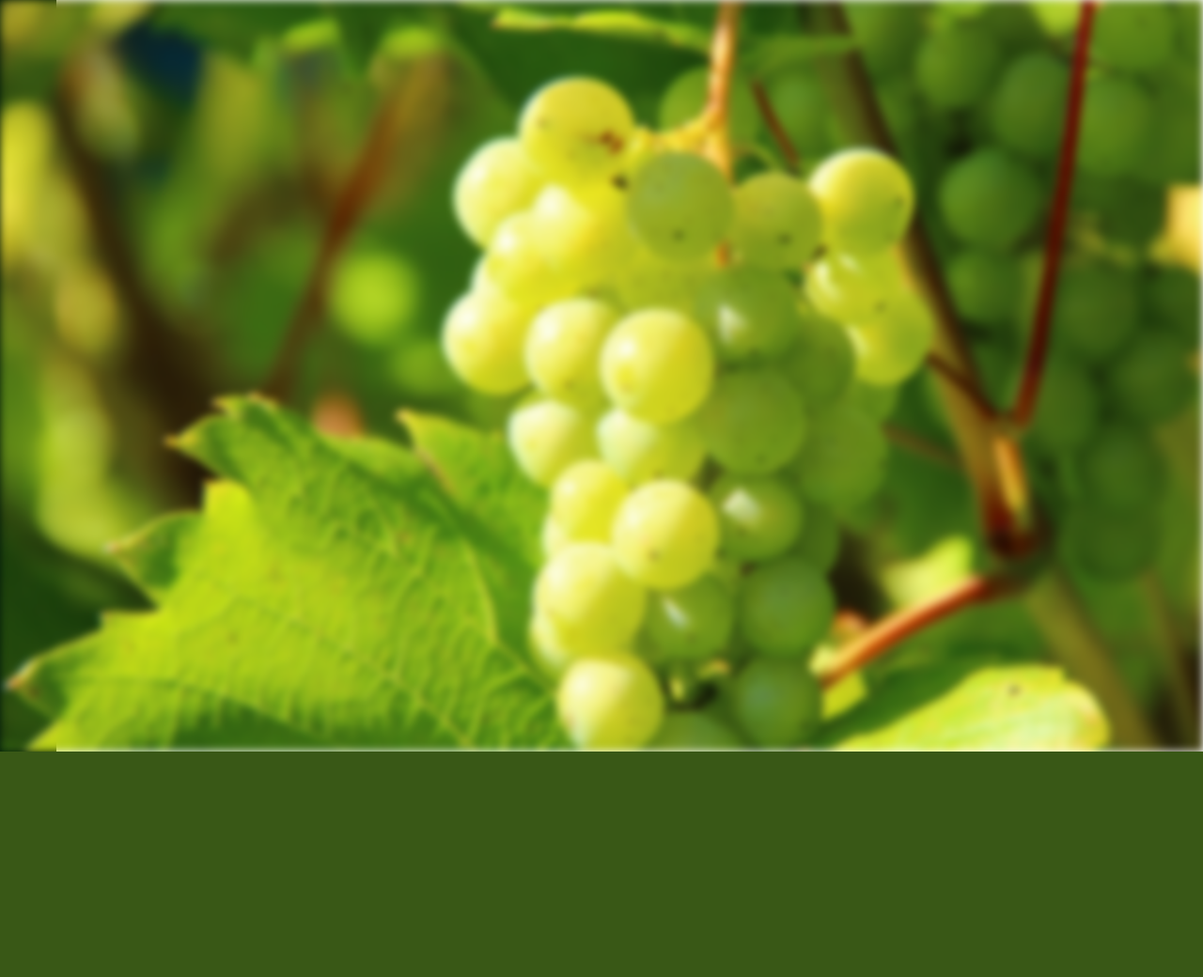
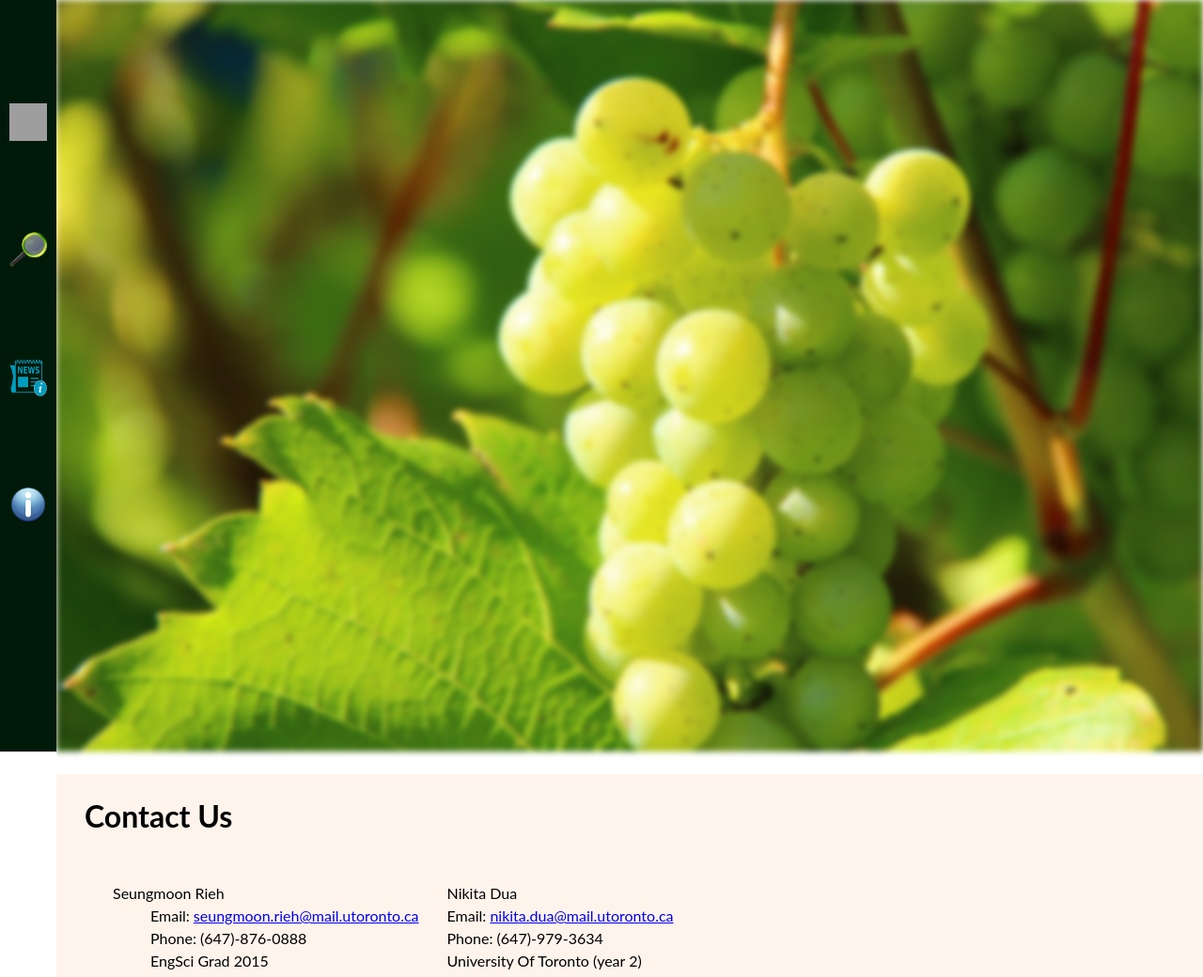
Before and after one commit to kevinp89/Nutrition-Detector, a PHP site: page / in a window 1280 px wide. Shown: the top 1040 px of the page at 94% size. Before the commit the page ends 800 px from the top, so only its background shows below. Run offline with PHP 8.4, Linux system fonts and the light colour scheme; some libraries are stand-ins or nearby versions; grey boxes are pictures that could not be loaded.

Commit message:
KEVIN: fixed blur in main.css

```diff
--- a/main.css
+++ b/main.css
@@ -11,19 +11,17 @@ body {
 
 .jumbotron{
 	position: relative;
-	float: left;
-	padding: 0;
-	margin: 0;
+	float: left;s
 	top: 0;
-	left: 0;
+	margin-left: 0;
 	height: 100%;
 	width: 100%;
-	position: fixed;
-	-webkit-filter: blur(5px);
-    -moz-filter: blur(5px);
-    -o-filter: blur(5px);
-    -ms-filter: blur(5px);
-    filter: blur(5px);
+	position: relative;
+	-webkit-filter: blur(3px);
+    -moz-filter: blur(3px);
+    -o-filter: blur(3px);
+    -ms-filter: blur(3px);
+    filter: blur(3px);
 	background: url("grapes.jpg");
 	background-size: cover;
 
```
